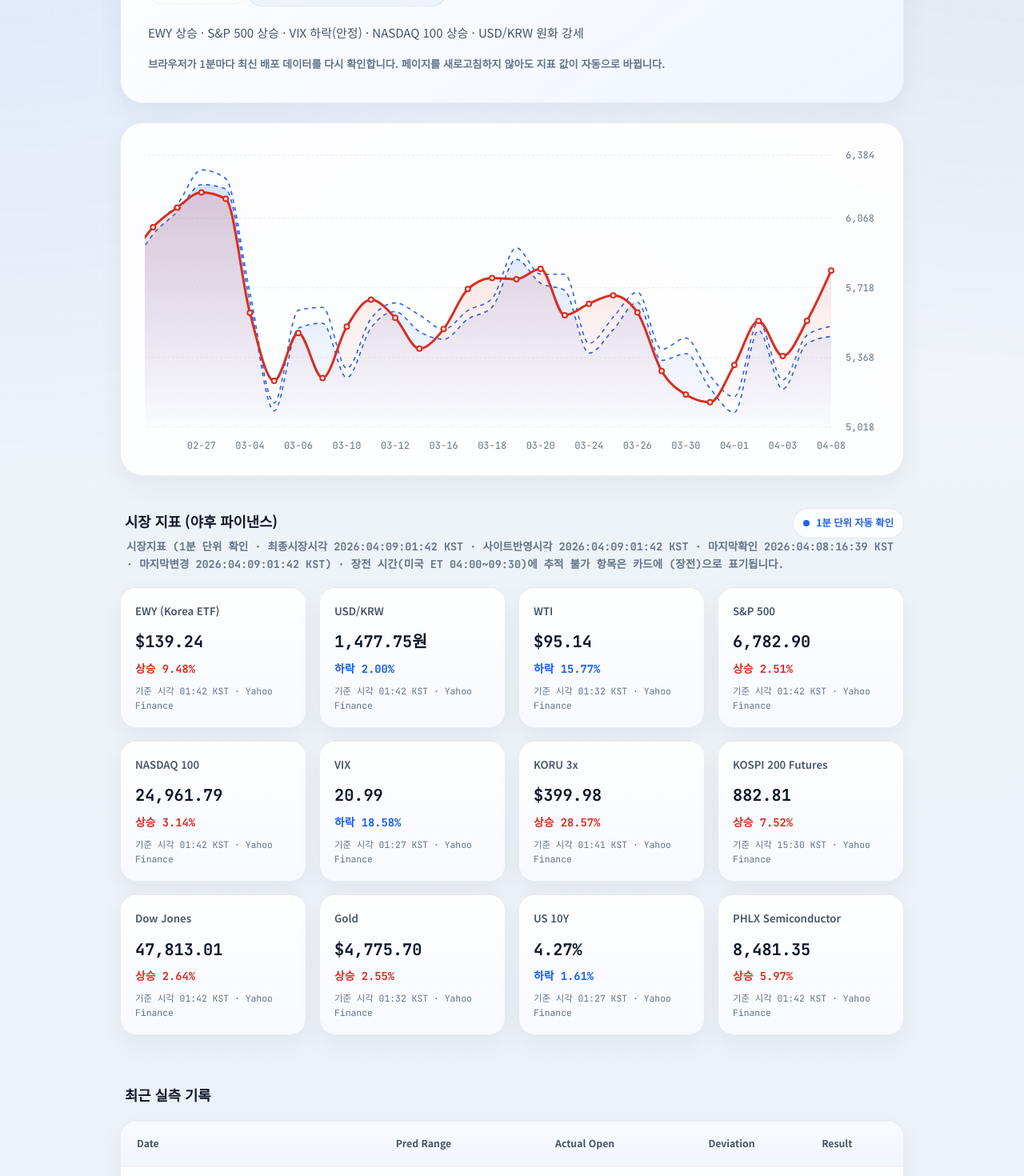
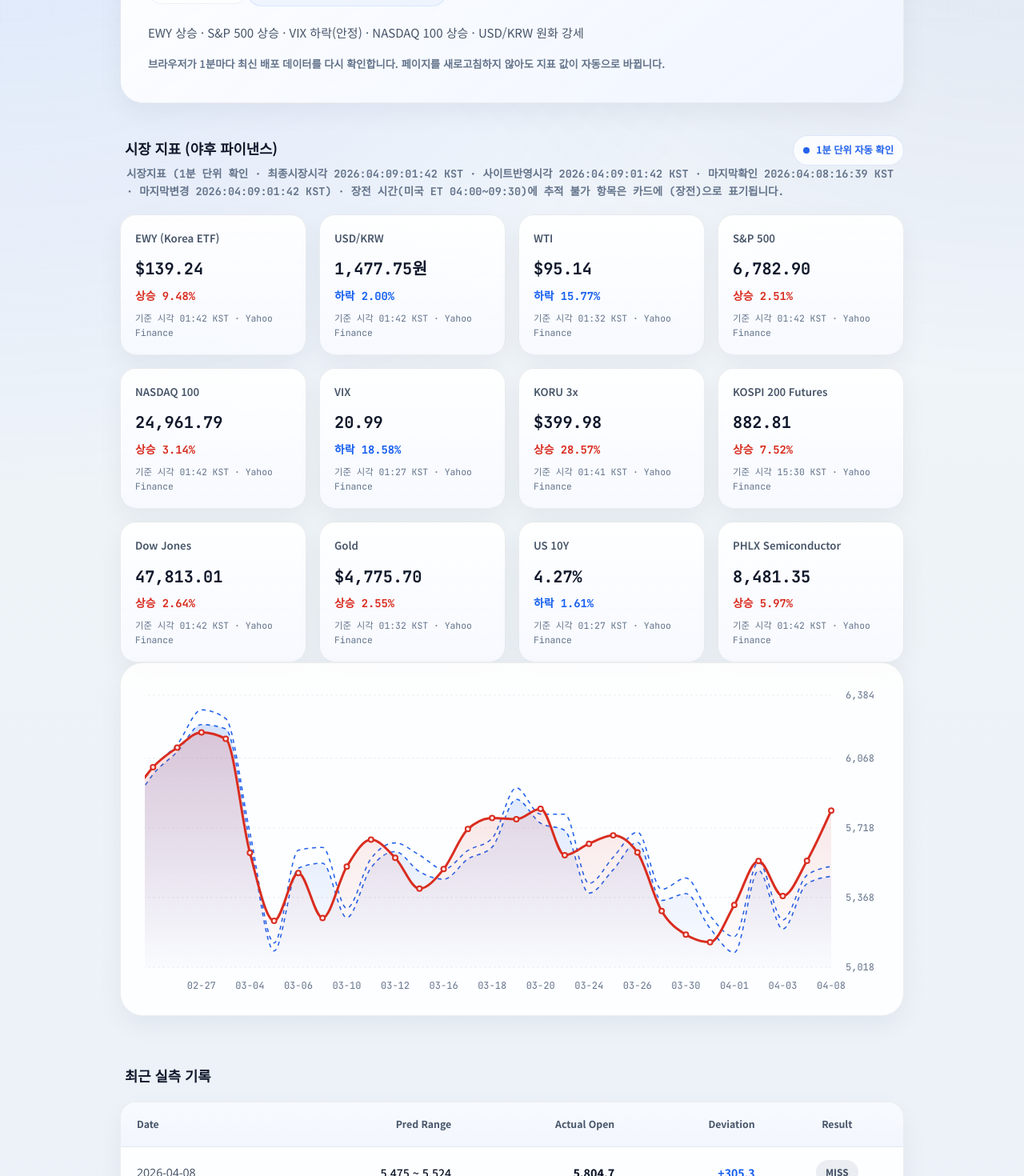
Before and after one commit to sbrpgr/kospipreview, a Next.js app in the folder frontend/: page / in a window 1280 px wide. Shown: the part 455-1925 px from the top of the page at 80% size. Built offline with nearby package versions, Linux system fonts and the light colour scheme; a web font is replaced by a local one.

Commit message:
feat: move market indicators above recent chart

```diff
--- a/frontend/src/components/live-dashboard.tsx
+++ b/frontend/src/components/live-dashboard.tsx
@@ -317,8 +317,6 @@ export function LiveDashboard({
           <div className="heroFootnote">{statusMessage}</div>
         </section>
 
-        <ChartSection history={history} />
-
         <div className="sectionTitleRow">
           <h2 className="sectionTitle">시장 지표 (야후 파이낸스)</h2>
           <div className="liveMetaBadge">
@@ -332,6 +330,8 @@ export function LiveDashboard({
           {" · "}장전 시간(미국 ET 04:00~09:30)에 추적 불가 항목은 카드에 (장전)으로 표기됩니다.
         </div>
         <IndicatorList indicators={indicators} />
+
+        <ChartSection history={history} />
 
         <h2 className="sectionTitle" style={{ marginTop: "60px" }}>
           최근 실측 기록
```
